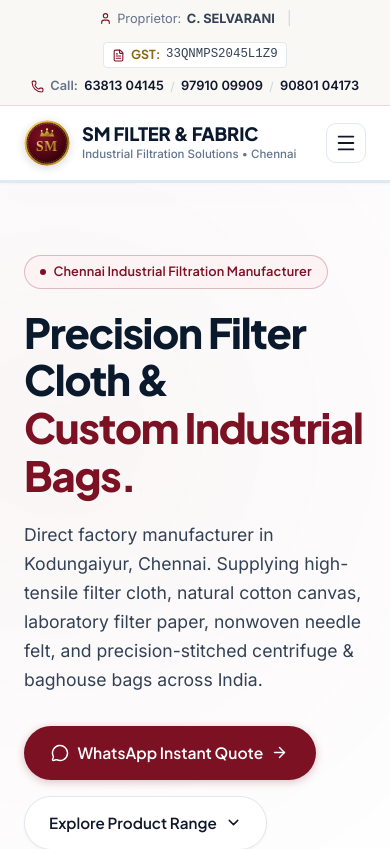
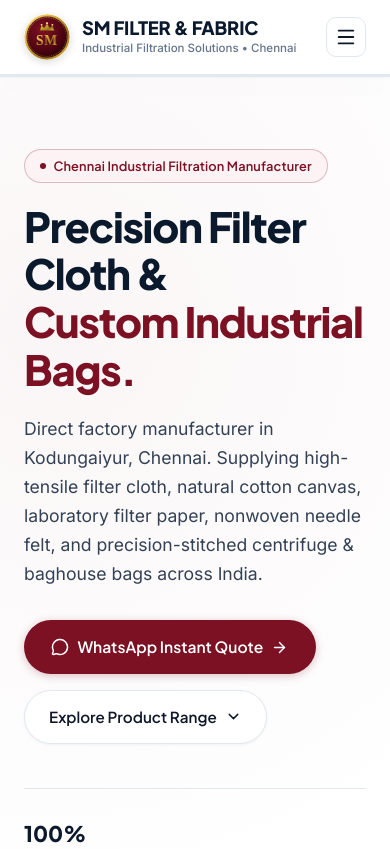
Before and after one commit to codearcade20-prog/SM-Fabrics, a React (Vite) app: page / in a window 390 px wide. Shown: the top 849 px of the page. Built offline with nearby package versions, Linux system fonts and the light colour scheme.

Commit message:
Hide topbar on mobile view (<768px)

```diff
--- a/src/components/TopBar.css
+++ b/src/components/TopBar.css
@@ -109,13 +109,7 @@
 }
 
 @media (max-width: 768px) {
-  .topbar-inner {
-    justify-content: center;
-    text-align: center;
-  }
-  .topbar-left,
-  .topbar-right {
-    justify-content: center;
-    width: 100%;
+  .topbar {
+    display: none !important;
   }
 }
```
